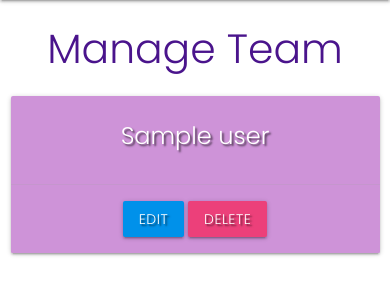
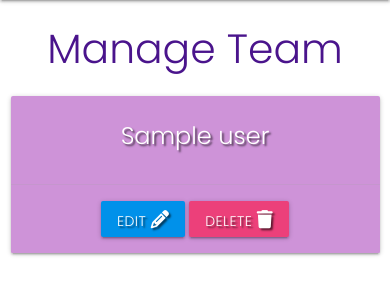
Before and after one commit to Mark-Assessment/D-Santana-retail-store-M3-2, a Flask app: page /get_categories in a window 390 px wide. Shown: the part 56-356 px from the top of the page. Run offline with Flask 3, Linux system fonts and the light colour scheme; a database or web service that is not in the repository returns one stand-in record (values such as "Sample title"); some libraries are stand-ins or nearby versions.

Commit message:
Made overview divs more responsive with materialize built in classes and added fontawesome logos to improve layout

```diff
--- a/templates/categories.html
+++ b/templates/categories.html
@@ -11,8 +11,8 @@
                         <span class="card-title">{{ user.name }}</span>
                     </div>
                     <div class="card-action">
-                        <a href="{{ url_for('edit_category', user_id=user._id) }}" class="btn light-blue accent-4">Edit</a>
-                        <a href="{{ url_for('delete_category', user_id=user._id) }}" class="btn pink lighten-1">Delete</a>
+                        <a href="{{ url_for('edit_category', user_id=user._id) }}" class="btn light-blue accent-4">Edit <i class="fa-solid fa-pencil"></i></a>
+                        <a href="{{ url_for('delete_category', user_id=user._id) }}" class="btn pink lighten-1">Delete <i class="fa-solid fa-trash"></i></a>
                     </div>
                 </div>
             </div>
--- a/templates/edit_category.html
+++ b/templates/edit_category.html
@@ -30,7 +30,7 @@
                         Cancel <i class="fas fa-times-circle right"></i>
                     </a>
                     <button type="submit" class="btn-large light-blue darken-1 text-shadow">
-                        Edit Category <i class="fas fa-edit right"></i>
+                        Edit Team Member <i class="fas fa-edit right"></i>
                     </button>
                 </div>
             </div>
```
Also changed, not shown: templates/profile.html (+15 -12 lines).
